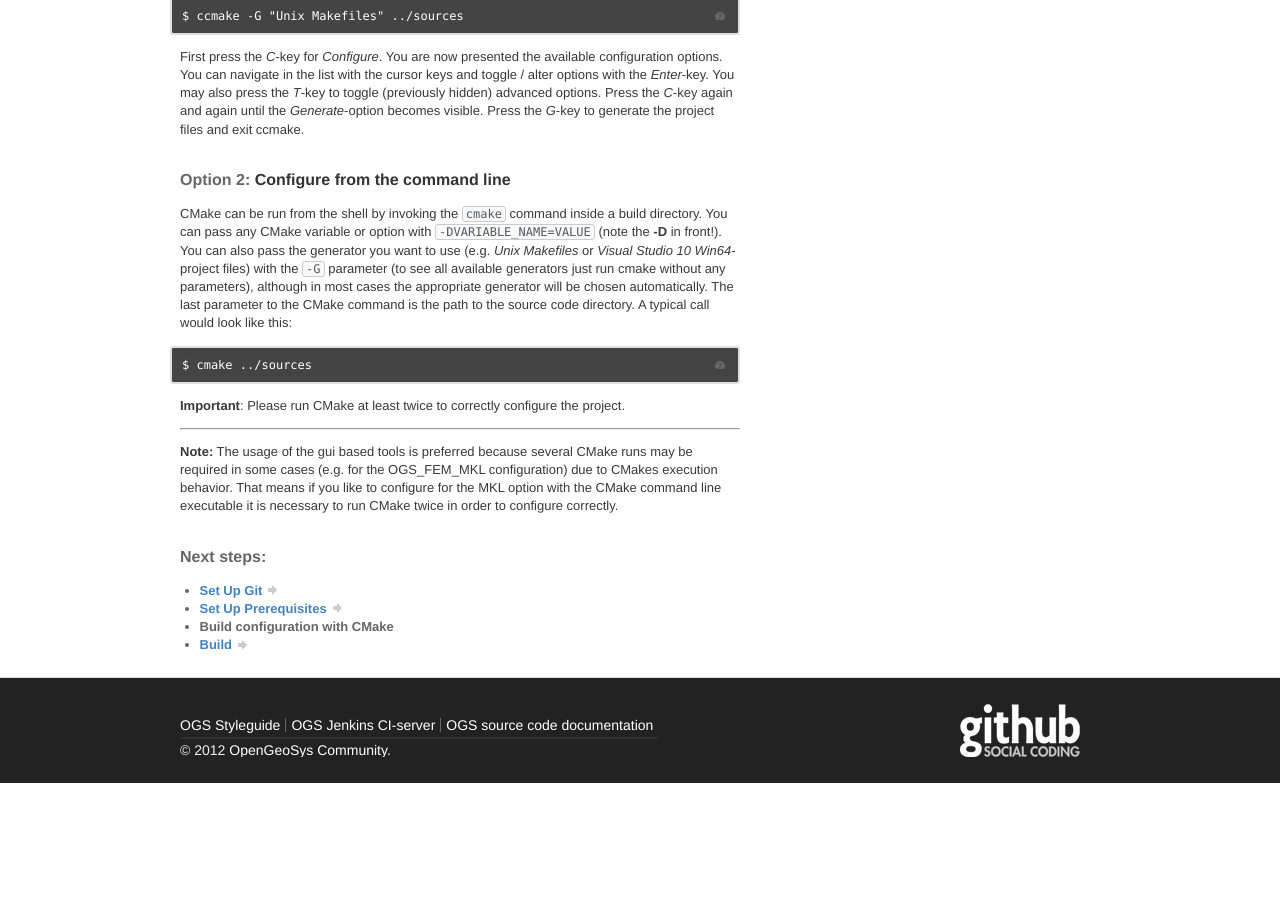
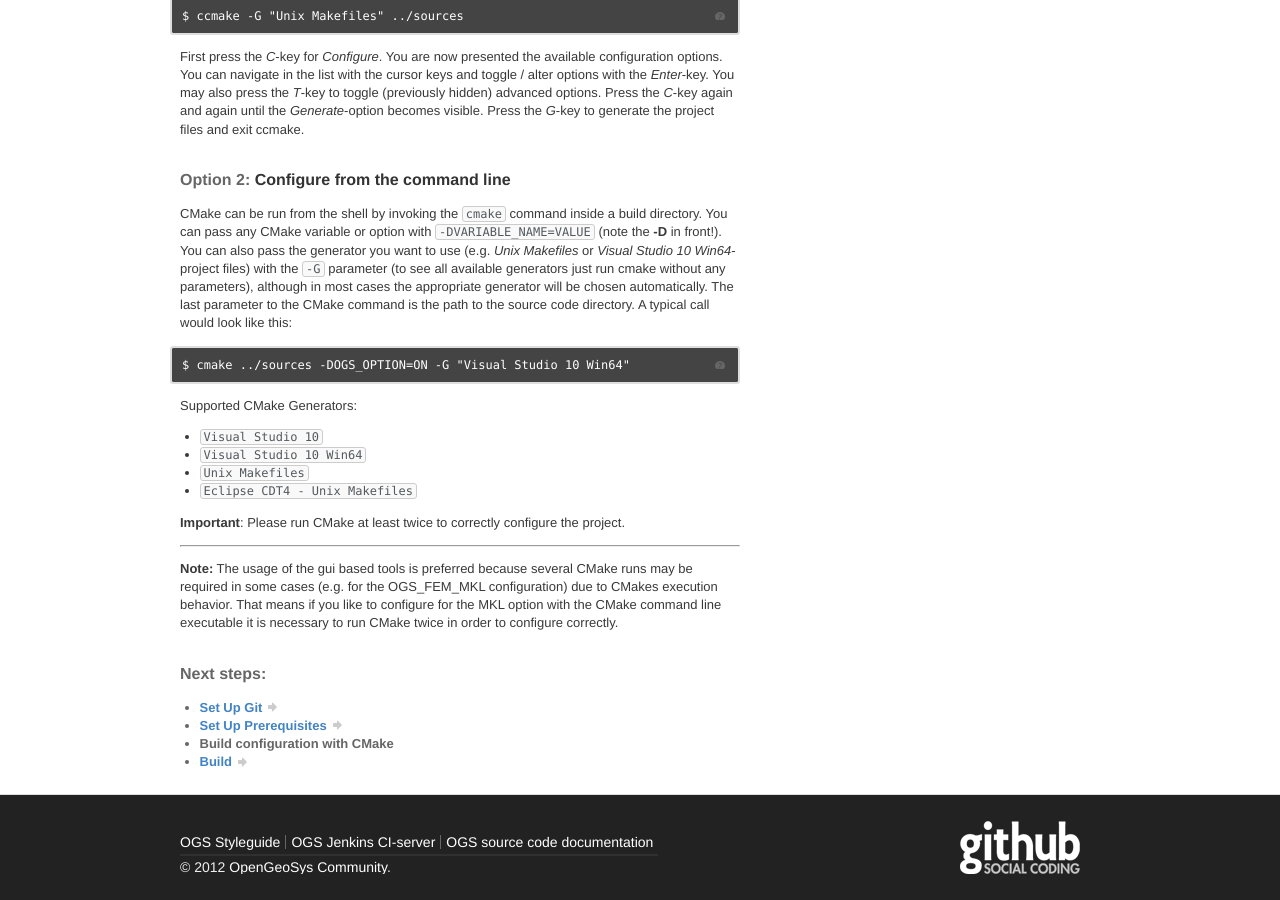
Before and after one commit to ufz/devguide, a Jekyll site: the page built from _posts/2011-07-06-linux-configure-cmake.markdown, in a window 1280 px wide and 900 px high, scrolled down 698 px. Built offline with Jekyll 4.4.1, drawn with Linux system fonts in a browser that asks for light colours; comment, search, counter and statistics services are not loaded; before the commit the page ends 1481 px from its top, so only the background shows below that.

Commit message:
Added a list of supported CMake generators.

```diff
--- a/_includes/cmake-cli.markdown
+++ b/_includes/cmake-cli.markdown
@@ -1,7 +1,14 @@
 CMake can be run from the shell by invoking the `cmake` command inside a build directory. You can pass any CMake variable or option with `-DVARIABLE_NAME=VALUE` (note the **-D** in front!). You can also pass the generator you want to use (e.g. *Unix Makefiles* or *Visual Studio 10 Win64*-project files) with the `-G` parameter (to see all available generators just run cmake without any parameters), although in most cases the appropriate generator will be chosen automatically. The last parameter to the CMake command is the path to the source code directory. A typical call would look like this:
 
 <pre class="terminal bootcamp">
-	<span class="codeline">$ cmake ../sources<span>Configures the project with one option and generates unix makefiles.</span></span>
+	<span class="codeline">$ cmake ../sources -DOGS_OPTION=ON -G "Visual Studio 10 Win64"<span>Configures the project with one option and generates Visual Studio project files for 64-bit.</span></span>
 </pre>
 
+Supported CMake Generators:
+
+- `Visual Studio 10`
+- `Visual Studio 10 Win64`
+- `Unix Makefiles`
+- `Eclipse CDT4 - Unix Makefiles`
+
 **Important**: Please run CMake at least twice to correctly configure the project.
```
